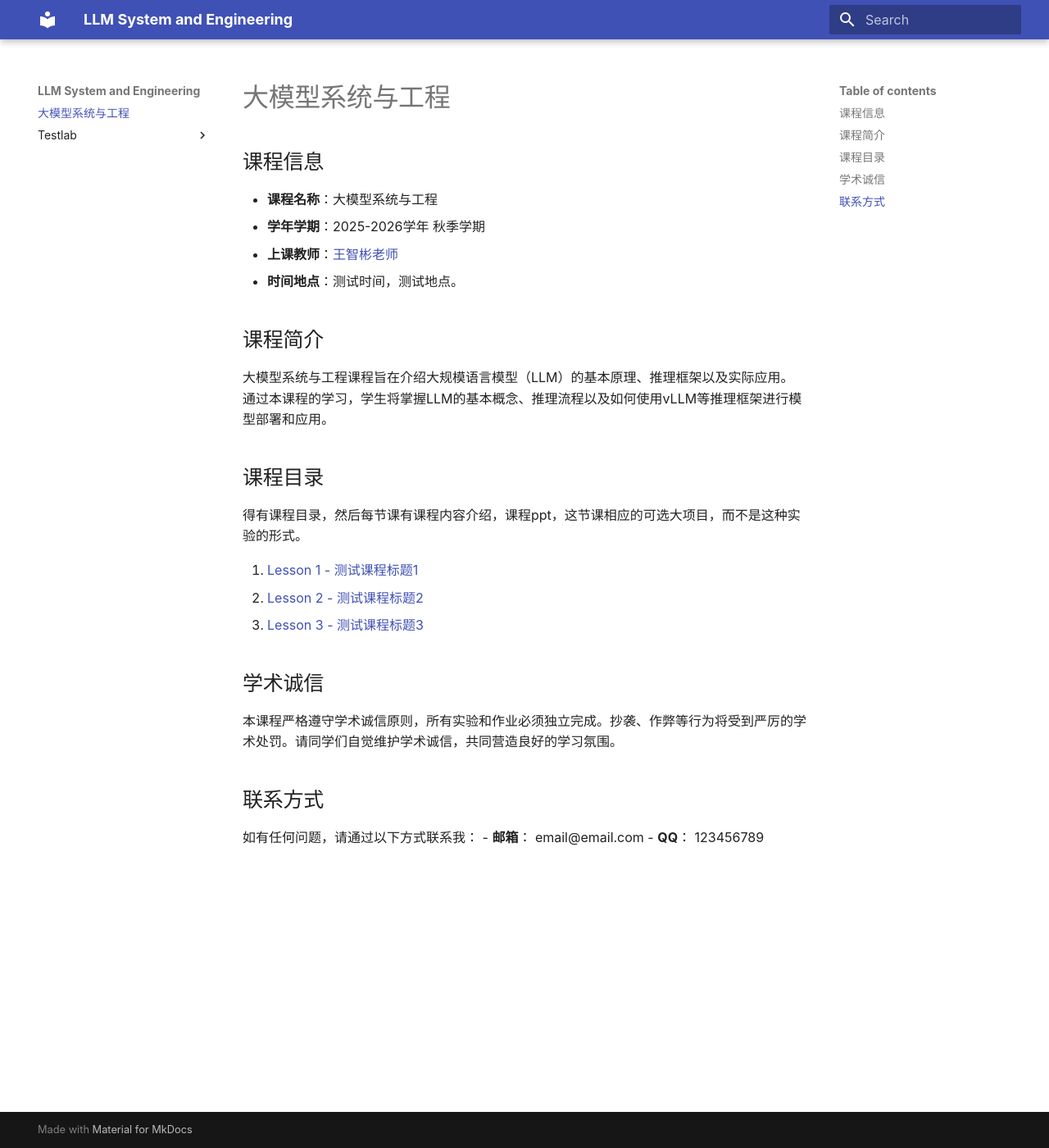
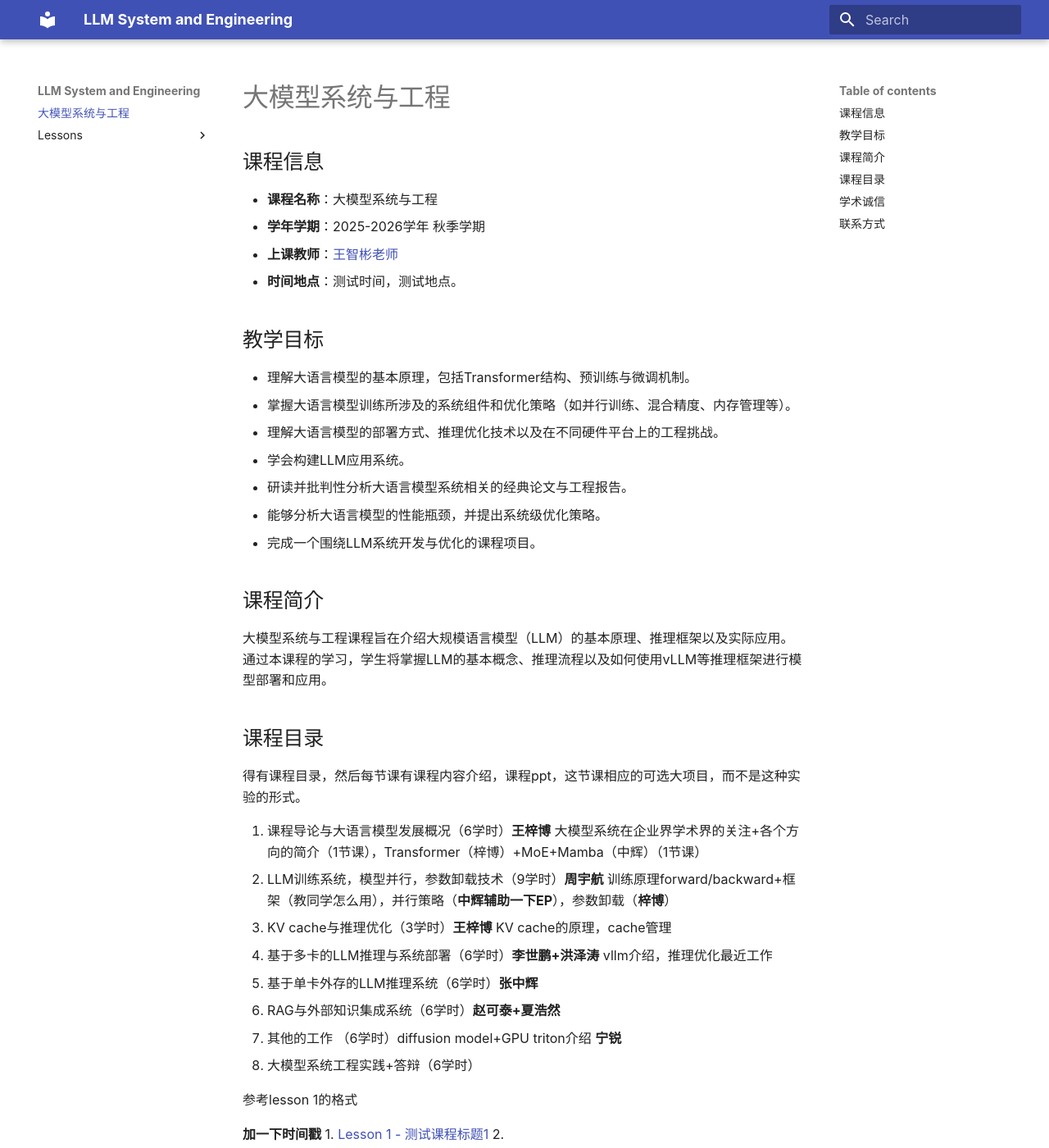
Before and after one commit to wzbxpy/LLM-System-and-Engineering, an MkDocs documentation site: the page built from docs/index.md, in a window 1280 px wide and 1400 px high. Shown: the whole window at 82% size. Built offline with MkDocs 1.6.1 and Material for MkDocs 9.7.7, drawn with Linux system fonts in a browser that asks for light colours.

Commit message:
task assign

```diff
--- a/docs/index.md
+++ b/docs/index.md
@@ -7,15 +7,36 @@
 - **上课教师**：[王智彬老师](https://wzbxpy.github.io/)
 - **时间地点**：测试时间，测试地点。
 
+## 教学目标
+- 理解大语言模型的基本原理，包括Transformer结构、预训练与微调机制。
+- 掌握大语言模型训练所涉及的系统组件和优化策略（如并行训练、混合精度、内存管理等）。
+- 理解大语言模型的部署方式、推理优化技术以及在不同硬件平台上的工程挑战。
+- 学会构建LLM应用系统。
+- 研读并批判性分析大语言模型系统相关的经典论文与工程报告。
+- 能够分析大语言模型的性能瓶颈，并提出系统级优化策略。
+- 完成一个围绕LLM系统开发与优化的课程项目。
+
+
 ## 课程简介
 大模型系统与工程课程旨在介绍大规模语言模型（LLM）的基本原理、推理框架以及实际应用。通过本课程的学习，学生将掌握LLM的基本概念、推理流程以及如何使用vLLM等推理框架进行模型部署和应用。
 
 ## 课程目录
 得有课程目录，然后每节课有课程内容介绍，课程ppt，这节课相应的可选大项目，而不是这种实验的形式。
 
-1. [Lesson 1 - 测试课程标题1](./testlab/Lesson01.md)
-2. [Lesson 2 - 测试课程标题2](./testlab/Lesson01.md)
-3. [Lesson 3 - 测试课程标题3](./testlab/Lesson01.md)
+1.	课程导论与大语言模型发展概况（6学时）**王梓博** 大模型系统在企业界学术界的关注+各个方向的简介（1节课），Transformer（梓博）+MoE+Mamba（中辉）（1节课）
+3.	LLM训练系统，模型并行，参数卸载技术（9学时）**周宇航** 训练原理forward/backward+框架（教同学怎么用），并行策略（**中辉辅助一下EP**），参数卸载（**梓博**）
+3.  KV cache与推理优化（3学时）**王梓博** KV cache的原理，cache管理
+4.	基于多卡的LLM推理与系统部署（6学时）**李世鹏+洪泽涛** vllm介绍，推理优化最近工作
+5.	基于单卡外存的LLM推理系统（6学时）**张中辉**
+6.	RAG与外部知识集成系统（6学时）**赵可泰+夏浩然**
+7.  其他的工作 （6学时）diffusion model+GPU triton介绍 **宁锐**
+8.	大模型系统工程实践+答辩（6学时）
+
+参考lesson 1的格式
+
+**加一下时间戳**
+1. [Lesson 1 - 测试课程标题1](./lessons/Lesson01.md)
+2.
 
 
 
```
Also changed, not shown: docs/Lessons/Lesson01.md (added, +42 -0 lines), docs/Lessons/Lesson03.md (added, +41 -0 lines), docs/Lessons/Lesson01_Experiment.md (renamed from docs/testlab/Lesson01_Experiment.md), docs/Lessons/Lesson02.md (renamed from docs/testlab/Lesson01.md), docs/Lessons/lab1.ipynb (added).
